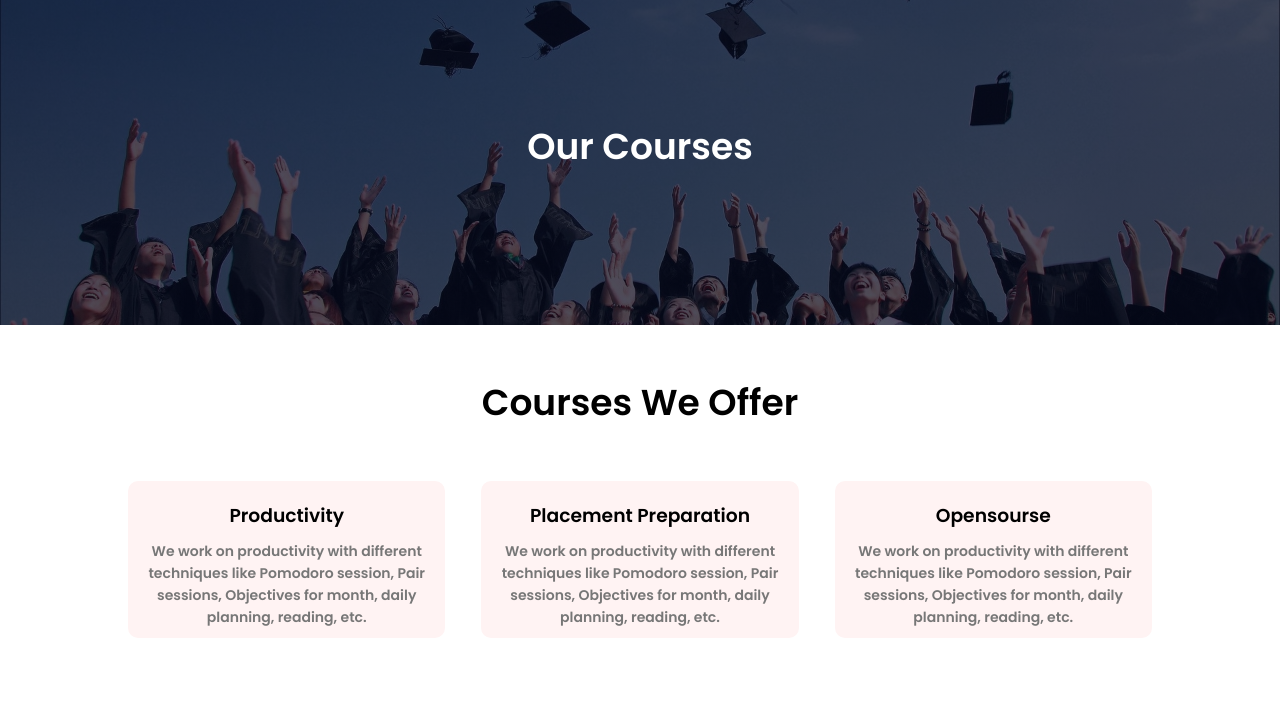
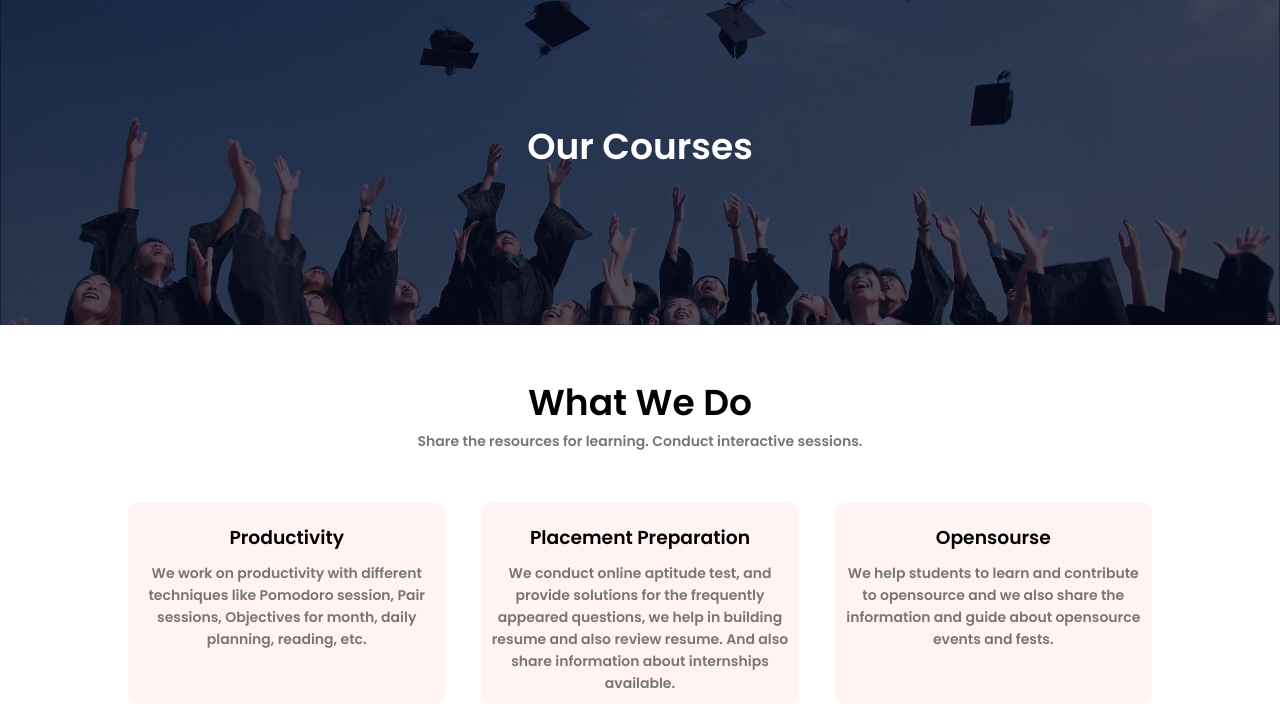
Before and after one commit to pranita736/team-sankalp, a plain HTML site: page course.html in a window 1280 px wide. Shown: the part 75-800 px from the top of the page. Drawn offline with Linux system fonts and the light colour scheme.

Commit message:
Update course.html

```diff
--- a/course.html
+++ b/course.html
@@ -42,28 +42,43 @@
     </section>
 
     <!-------Courses---------->
-    <section class="course">
-        <h1>Courses We Offer</h1>
+     <!-------Courses/ What we do---------->
+    <section id="about_section" class="course">
+        <h1>What We Do</h1>
+        <p>Share the resources for learning. Conduct interactive sessions.</p>
 
         <div class="row">
             <div class="course-col">
                 <h3>Productivity</h3>
-                <p>We work on productivity with different techniques like Pomodoro session, Pair sessions, Objectives for month, daily planning, reading, etc.</p>
+                <p>
+                    We work on productivity with different techniques like
+                    Pomodoro session, Pair sessions, Objectives for month,
+                    daily planning, reading, etc.
+                </p>
             </div>
             <div class="course-col">
                 <h3>Placement Preparation</h3>
-                <p>We work on productivity with different techniques like Pomodoro session, Pair sessions, Objectives for month, daily planning, reading, etc.</p>
+                <p>
+                    We conduct online aptitude test, and provide solutions
+                    for the frequently appeared questions, we help in building
+                    resume and also review resume. And also share
+                    information about internships available.
+                </p>
             </div>
             <div class="course-col">
                 <h3>Opensourse</h3>
-                <p>We work on productivity with different techniques like Pomodoro session, Pair sessions, Objectives for month, daily planning, reading, etc.</p>
+                <p>
+                    We help students to learn and contribute to opensource
+                    and we also share the information and guide about opensource
+                    events and fests.
+                </p>
             </div>
         </div>
     </section>
 
     <!-----Facilities----->
     <section class="facilities">
-        <h1">Our Facilities</h1>
+        <h1>Our Facilities</h1>
 
         <div class="row">
             <div class="facilities-col">
```
